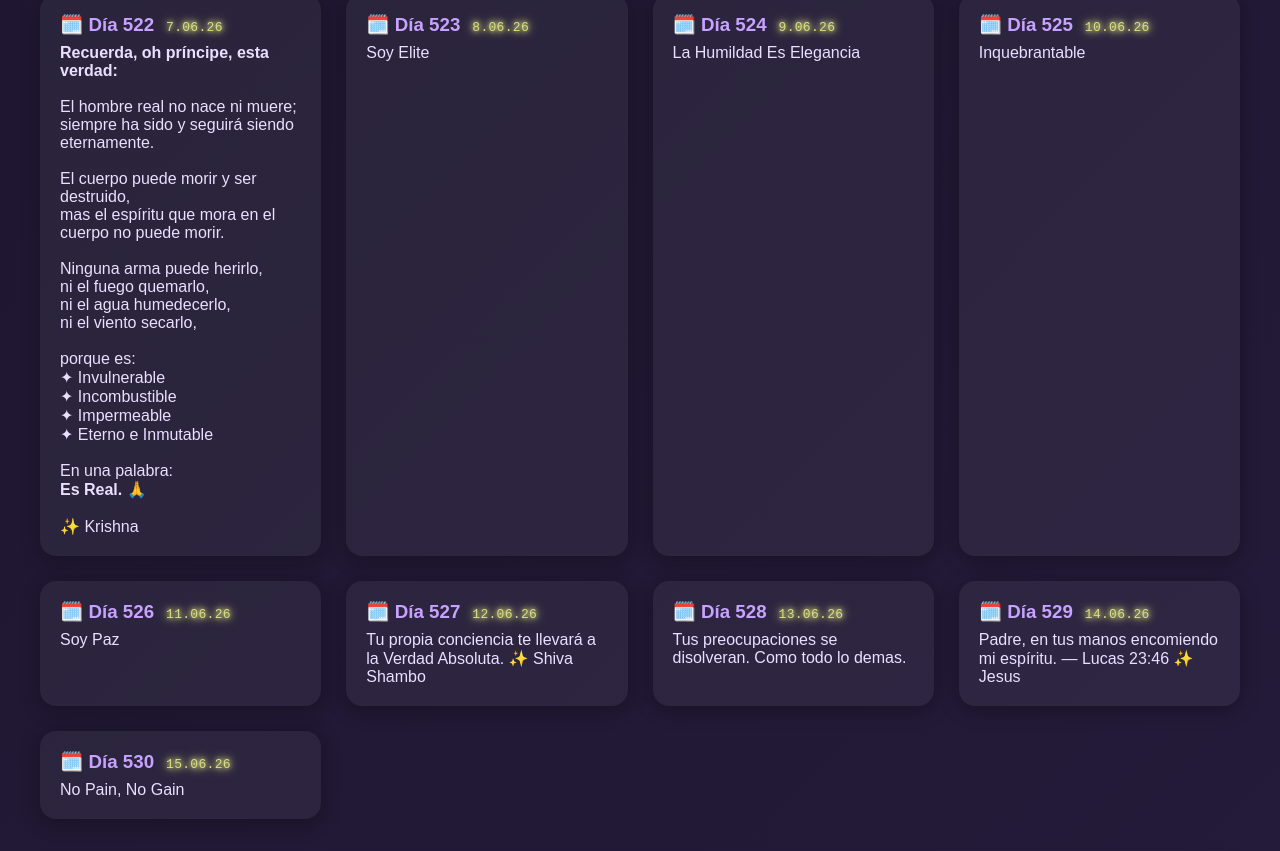
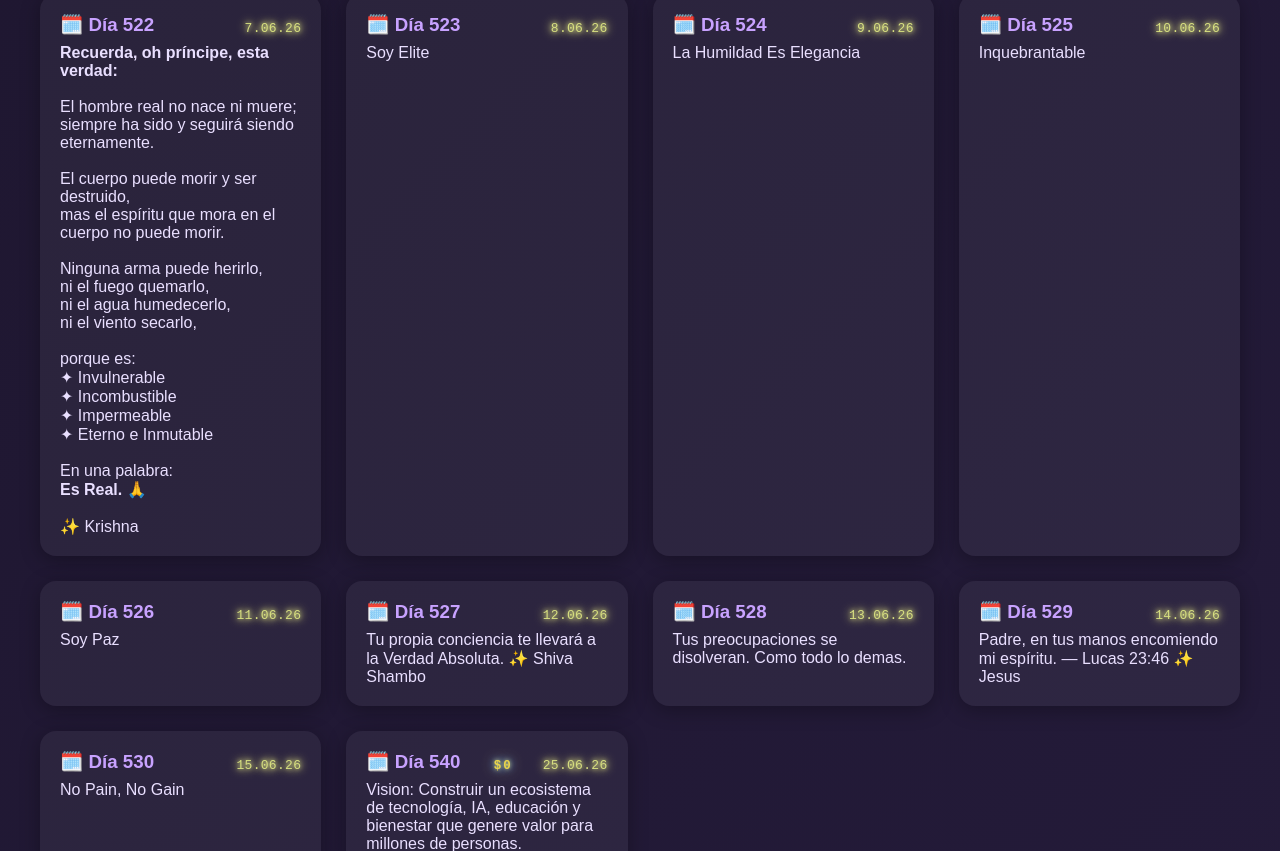
Before and after one commit to Minaraii/100DaysOfCode, a plain HTML site: page Diario/index.html in a window 1280 px wide. Shown: the part 1949-2800 px from the top of the page. Drawn offline with Linux system fonts and the light colour scheme.

Commit message:
add day 540

```diff
--- a/Diario/index.html
+++ b/Diario/index.html
@@ -444,6 +444,18 @@
         <p>No Pain, No Gain </p>
     </div>
 
+   <div class="day-card">
+    <div class="day-header">
+        <h3>🗓️ Día 540</h3>
+
+        <span class="capital-cool">$0</span>
+
+        <span class="date-cool">25.06.26</span>
+    </div>
+
+    <p>Vision: Construir un ecosistema de tecnología, IA, educación y bienestar que genere valor para millones de personas.</p>
+</div>
+
     </section>
     </main>
 
--- a/Diario/src/css/main.css
+++ b/Diario/src/css/main.css
@@ -126,3 +126,31 @@ footer {
     transform: translateY(-3px);
     box-shadow: 0 0 20px rgba(166, 93, 251, 0.8);
 }
+
+.day-header{
+    display:flex;
+    align-items:center;
+    justify-content:space-between;
+}
+
+.capital-cool{
+    margin-left:auto;
+    margin-right:18px;
+
+    font-family:"Courier New", monospace;
+    font-size:.78rem;
+    font-weight:700;
+    letter-spacing:2px;
+    text-transform:uppercase;
+
+    color:#ffe84d;
+
+    text-shadow:
+        0 0 4px #f5ff8c,
+        0 0 8px #0051ff,
+        0 0 14px #f5ff8c;
+
+    opacity:.9;
+
+    user-select:none;
+}
```
